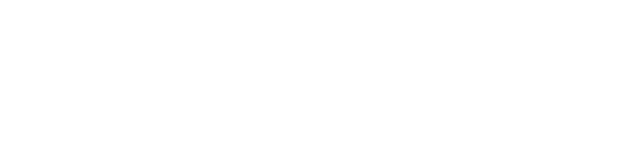
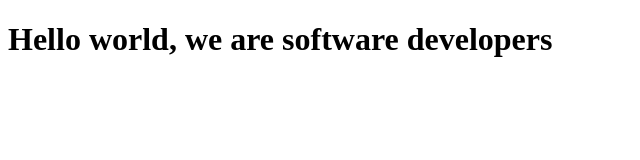
Before and after one commit to Abbas-Aljuaifari/project1, a plain HTML site: page index.html in a window 1280 px wide. Shown: the whole page, without its empty margins (0-640 px from the left). Drawn offline with Linux system fonts and the light colour scheme.

Commit message:
second commit

```diff
--- a/index.html
+++ b/index.html
@@ -21,6 +21,7 @@
     - The freeCodeCamp Team
 
     -->
+    <h1>Hello world, we are software developers</h1>
     <script  src="js/index.js"></script>
   </body>
 </html>
```
